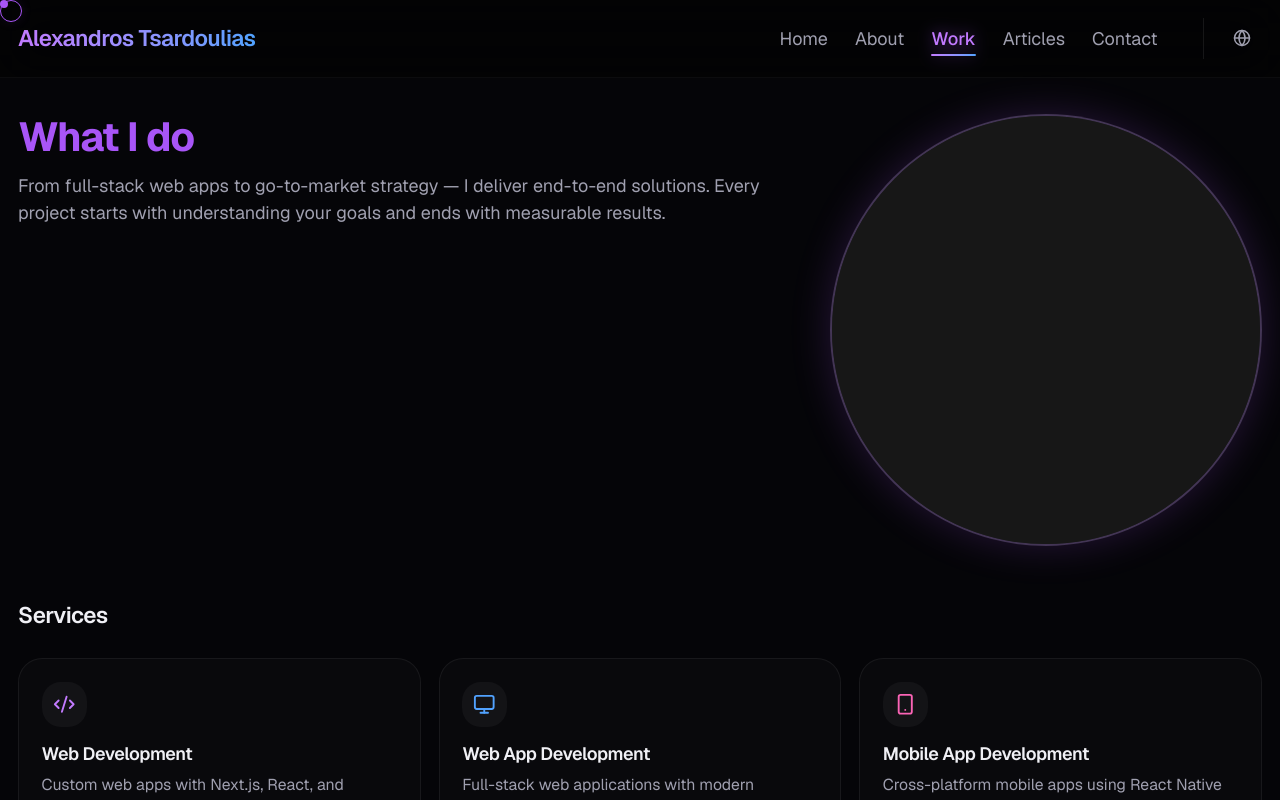
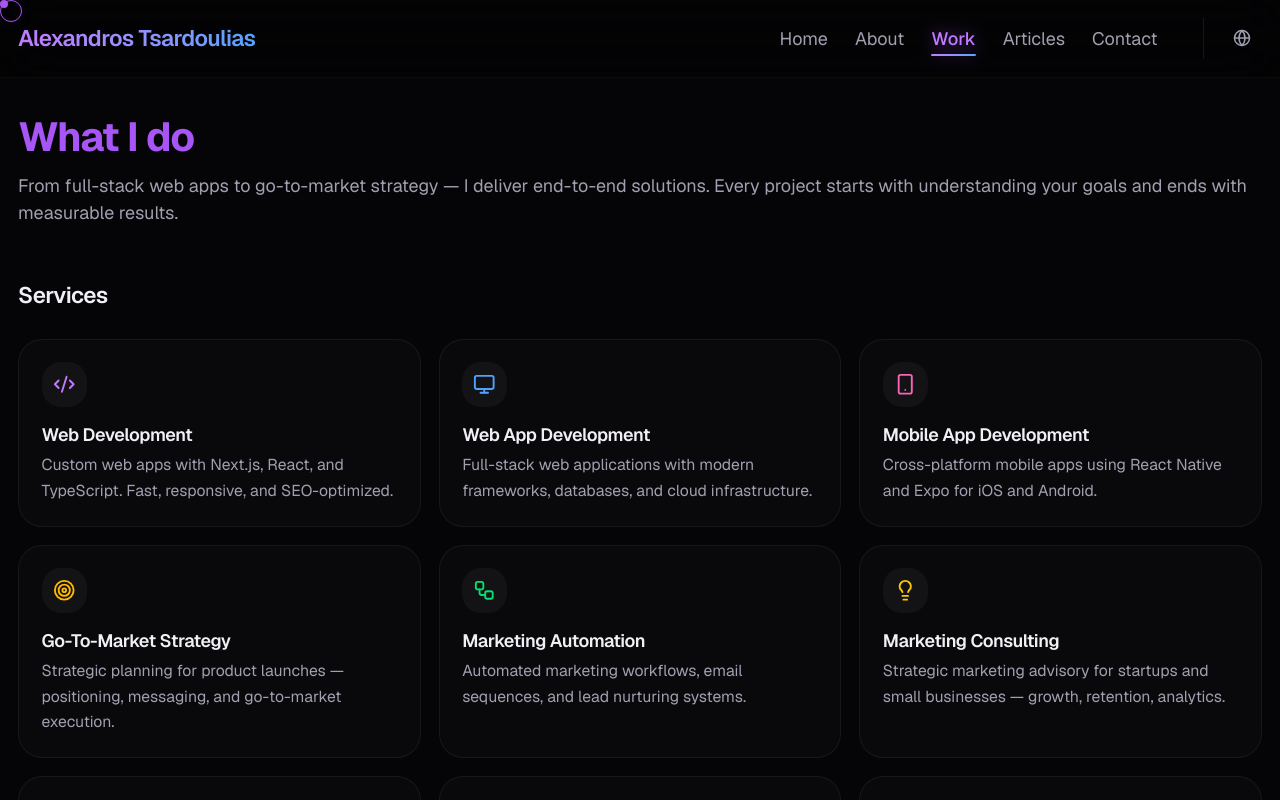
Before and after one commit to alekostsardoulias/alekos-website, a Next.js app: page /en/work in a window 1280 px wide. Shown: the top 800 px of the page. Built offline with nearby package versions, Linux system fonts and the light colour scheme.

Commit message:
feat: remove hero image from work & contact, remove heading/subtitle from contact

```diff
--- a/src/app/[locale]/contact/page.tsx
+++ b/src/app/[locale]/contact/page.tsx
@@ -1,7 +1,6 @@
 import { useTranslations } from 'next-intl';
 import { Mail } from 'lucide-react';
 import { PageLayout } from '@/components/page-layout';
-import { HeroSection } from '@/components/hero-section';
 import { BrandIcon } from '@/components/ui/brand-icon';
 import type { Metadata } from 'next';
 
@@ -38,7 +37,6 @@ export default function ContactPage() {
 
   return (
     <PageLayout>
-      <HeroSection headingKey="heading" headingNamespace="contact" subtitleKey="subtitle" largeImage />
 
       {/* Email CTA Card */}
       <div className="rounded-2xl border border-purple-400/10 bg-gradient-to-r from-purple-500/5 to-blue-500/5 backdrop-blur-sm p-8 text-center mb-8">
--- a/src/app/[locale]/work/work-content.tsx
+++ b/src/app/[locale]/work/work-content.tsx
@@ -102,7 +102,7 @@ export function WorkContent({
   return (
     <PageLayout>
       {/* ── Hero ─────────────────────────────────────────────────── */}
-      <HeroSection headingKey="heading" headingNamespace="work" subtitleKey="description" largeImage />
+      <HeroSection headingKey="heading" headingNamespace="work" subtitleKey="description" hideImage />
 
       {/* ── Services ──────────────────────────────────────────────── */}
       <section>
--- a/src/components/hero-section.tsx
+++ b/src/components/hero-section.tsx
@@ -13,6 +13,7 @@ interface HeroSectionProps {
   icon?: ReactNode;
   children?: ReactNode;
   largeImage?: boolean;
+  hideImage?: boolean;
 }
 
 export function HeroSection({
@@ -22,6 +23,7 @@ export function HeroSection({
   icon,
   children,
   largeImage = false,
+  hideImage = false,
 }: HeroSectionProps) {
   const t = useTranslations(headingNamespace);
   const heading = t(headingKey);
@@ -50,6 +52,7 @@ export function HeroSection({
         )}
         {children}
       </div>
+      {!hideImage && (
       <div className="shrink-0 ms-auto">
         <div className={imageContainerClasses}>
           <Image
@@ -62,6 +65,7 @@ export function HeroSection({
           />
         </div>
       </div>
+      )}
     </section>
   );
 }
```
